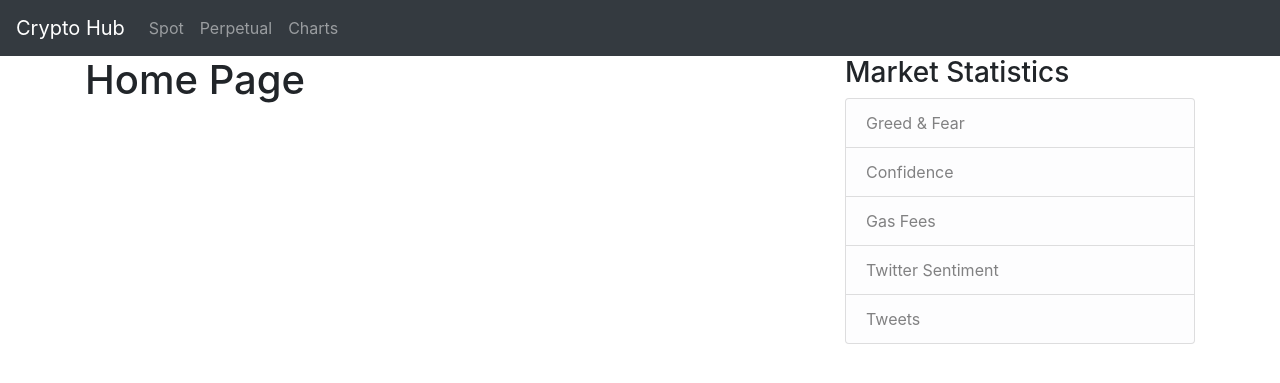
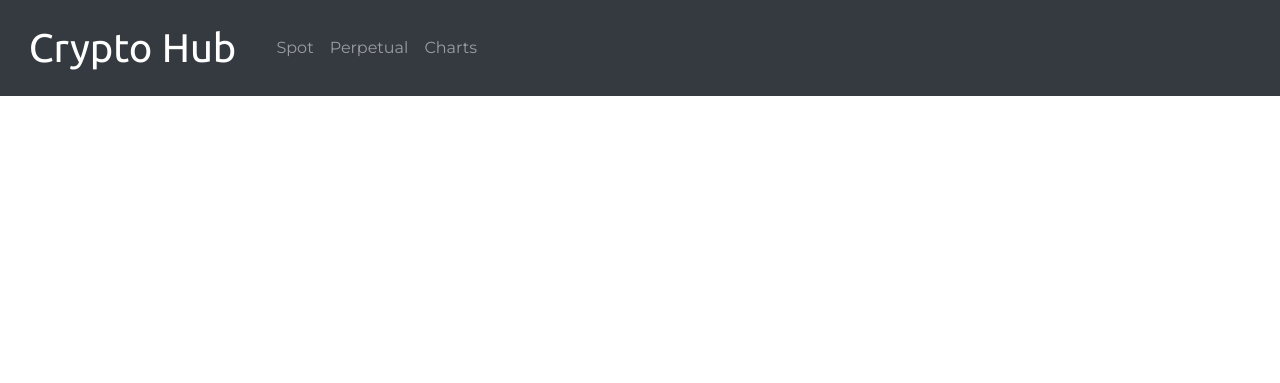
Before and after one commit to finnformica/Crypto-Hub, a Flask app: page / in a window 1280 px wide. Shown: the top 383 px of the page. Run offline with Flask 2, Linux system fonts and the light colour scheme; some libraries are stand-ins or nearby versions.

Commit message:
Add files via upload

```diff
--- a/cryptohub/static/styles.css
+++ b/cryptohub/static/styles.css
@@ -1 +1,63 @@
-/* comment */
+body {
+  font-family: "Montserrat";
+  text-align: center;
+}
+
+h1, h2,h4, h5, h6 {
+  font-family: "Montserrat-Bold";
+}
+h3 {
+  font-family: "Montserrat"
+}
+p {
+  color: #8f8f8f;
+}
+
+/* Headings */
+.big-heading {
+  font-family: "Montserrat-Black";
+  font-size: 3.5rem;
+  line-height: 1.5;
+}
+
+.section-heading {
+  font-size: 3rem;
+  line-height: 1.5;
+}
+
+.dropdown-toggle::after {
+    content: none;
+}
+
+/* Sections */
+.colored-section {
+  background-color: #ffff;
+  color: #ffff;
+}
+
+.white-section {
+  background-color: #ffff;
+}
+
+/* Navigation Bar */
+.navbar {
+padding: 1%
+
+}
+
+
+
+.navbar-brand {
+  font-family: "Ubuntu";
+  font-size: 2.5rem;
+}
+/* Title Section */
+#title {
+  background-color: #ffff;
+  color: #ffff;
+  text-align: left;
+}
+
+#title .container-fluid {
+  padding: 0% 0% 0%;
+}
--- a/cryptohub/templates/layout.html
+++ b/cryptohub/templates/layout.html
@@ -11,9 +11,9 @@
 
   <!-- CSS Stylesheets -->
   <link rel="stylesheet" href="https://maxcdn.bootstrapcdn.com/bootstrap/4.0.0/css/bootstrap.min.css" integrity="sha384-Gn5384xqQ1aoWXA+058RXPxPg6fy4IWvTNh0E263XmFcJlSAwiGgFAW/dAiS6JXm" crossorigin="anonymous">
-  <link rel="stylesheet" href="css/styles.css">
+  <link rel="stylesheet" href="static/styles.css">
+  <link rel="icon" href="static/favicon.ico">
 
-  <!-- Font Awesome -->
   <script defer src="https://use.fontawesome.com/releases/v5.0.7/js/all.js"></script>
 </head>
 
@@ -22,7 +22,18 @@
   <!-- Nav Bar -->
 
   <nav class="navbar navbar-expand-lg navbar-dark bg-dark">
-    <a class="navbar-brand" href="{{ url_for('home') }}">Crypto Hub</a>
+    <div class="dropdown">
+      <a class="nav-link dropdown-toggle navbar-brand" href="#" id="navbarDropdown" role="button" data-toggle="dropdown" aria-haspopup="true" aria-expanded="false">
+        Crypto Hub
+      </a>
+      <div class="dropdown-menu" aria-labelledby="dropdownMenuButton">
+        <a class="dropdown-item" href="#">Fear and Greed</a>
+        <a class="dropdown-item" href="#">Confidence</a>
+        <a class="dropdown-item" href="#">Gas fees</a>
+        <a class="dropdown-item" href="#">Twitter Sentiment</a>
+      </div>
+    </div>
+
     <button class="navbar-toggler" type="button" data-toggle="collapse" data-target="#navbarSupportedContent" aria-controls="navbarSupportedContent" aria-expanded="false" aria-label="Toggle navigation">
       <span class="navbar-toggler-icon"></span>
     </button>
@@ -41,32 +52,12 @@
       </ul>
   </nav>
 
-  <!-- Navbar Right Side -->
-
-  <main role="main" class="container ">
-    <div class="row">
-      <div class="col-md-8">
-        {% block content %}{% endblock %}
-      </div>
-      <div class="col-md-4">
-        <div class="content-section">
-          <h3>Market Statistics</h3>
-          <ul class="list-group">
-            <li class="list-group-item list-group-item-light">Greed & Fear</li>
-            <li class="list-group-item list-group-item-light">Confidence</li>
-            <li class="list-group-item list-group-item-light">Gas Fees</li>
-            <li class="list-group-item list-group-item-light">Twitter Sentiment</li>
-            <li class="list-group-item list-group-item-light">Tweets</li>
-          </ul>
-
-        </div>
-      </div>
-    </div>
-  </main>
-
-
-  <!-- Optional JavaScript -->
   <!-- jQuery first, then Popper.js, then Bootstrap JS -->
+  <script src="https://ajax.googleapis.com/ajax/libs/jquery/2.1.4/jquery.min.js" charset="utf-8"></script>
   <script src="https://code.jquery.com/jquery-3.2.1.slim.min.js" integrity="sha384-KJ3o2DKtIkvYIK3UENzmM7KCkRr/rE9/Qpg6aAZGJwFDMVNA/GpGFF93hXpG5KkN" crossorigin="anonymous"></script>
   <script src="https://cdnjs.cloudflare.com/ajax/libs/popper.js/1.12.9/umd/popper.min.js" integrity="sha384-ApNbgh9B+Y1QKtv3Rn7W3mgPxhU9K/ScQsAP7hUibX39j7fakFPskvXusvfa0b4Q" crossorigin="anonymous"></script>
   <script src="https://maxcdn.bootstrapcdn.com/bootstrap/4.0.0/js/bootstrap.min.js" integrity="sha384-JZR6Spejh4U02d8jOt6vLEHfe/JQGiRRSQQxSfFWpi1MquVdAyjUar5+76PVCmYl" crossorigin="anonymous"></script>
+
+</body>
+
+</html>
```
Also changed, not shown: cryptohub/hover.js (added, +30 -0 lines), cryptohub/static/favicon.ico (added).
